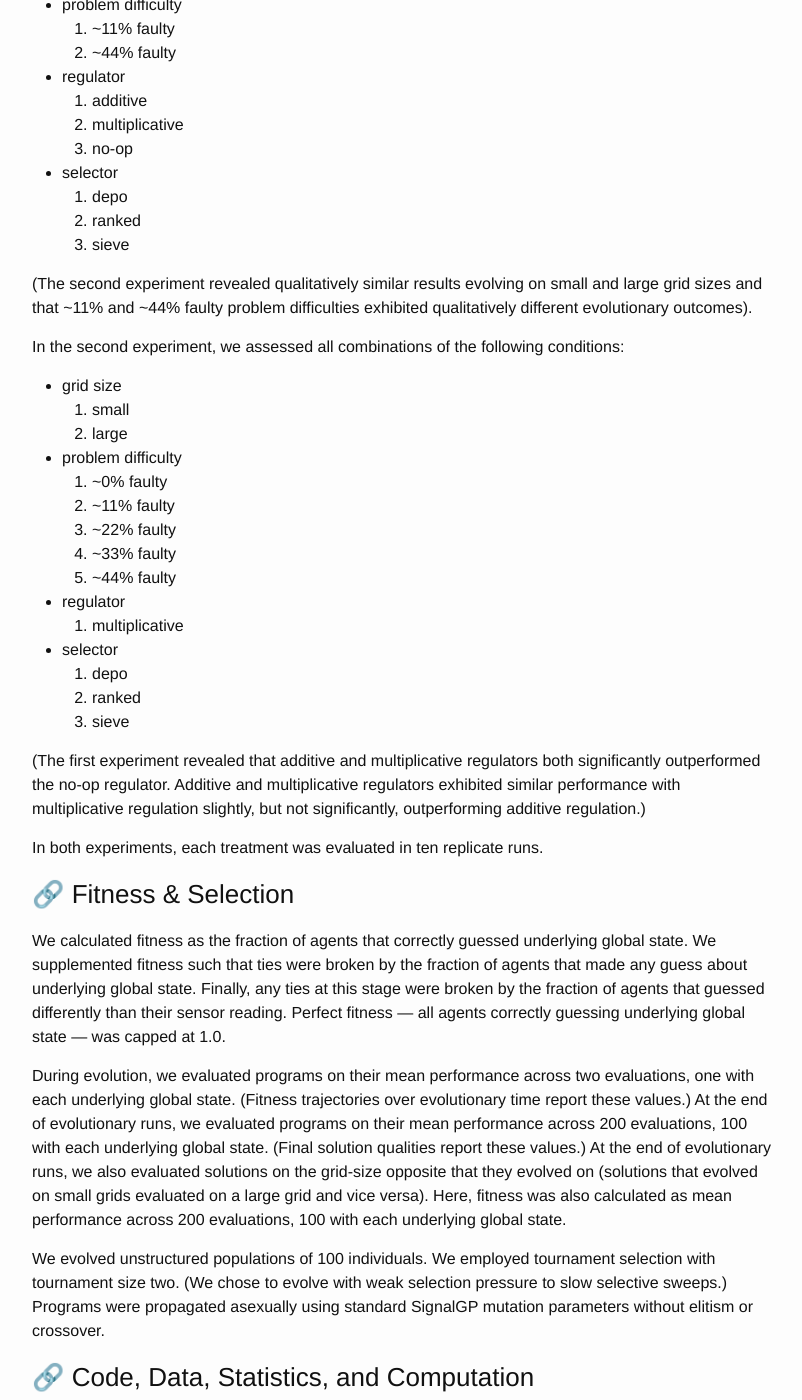
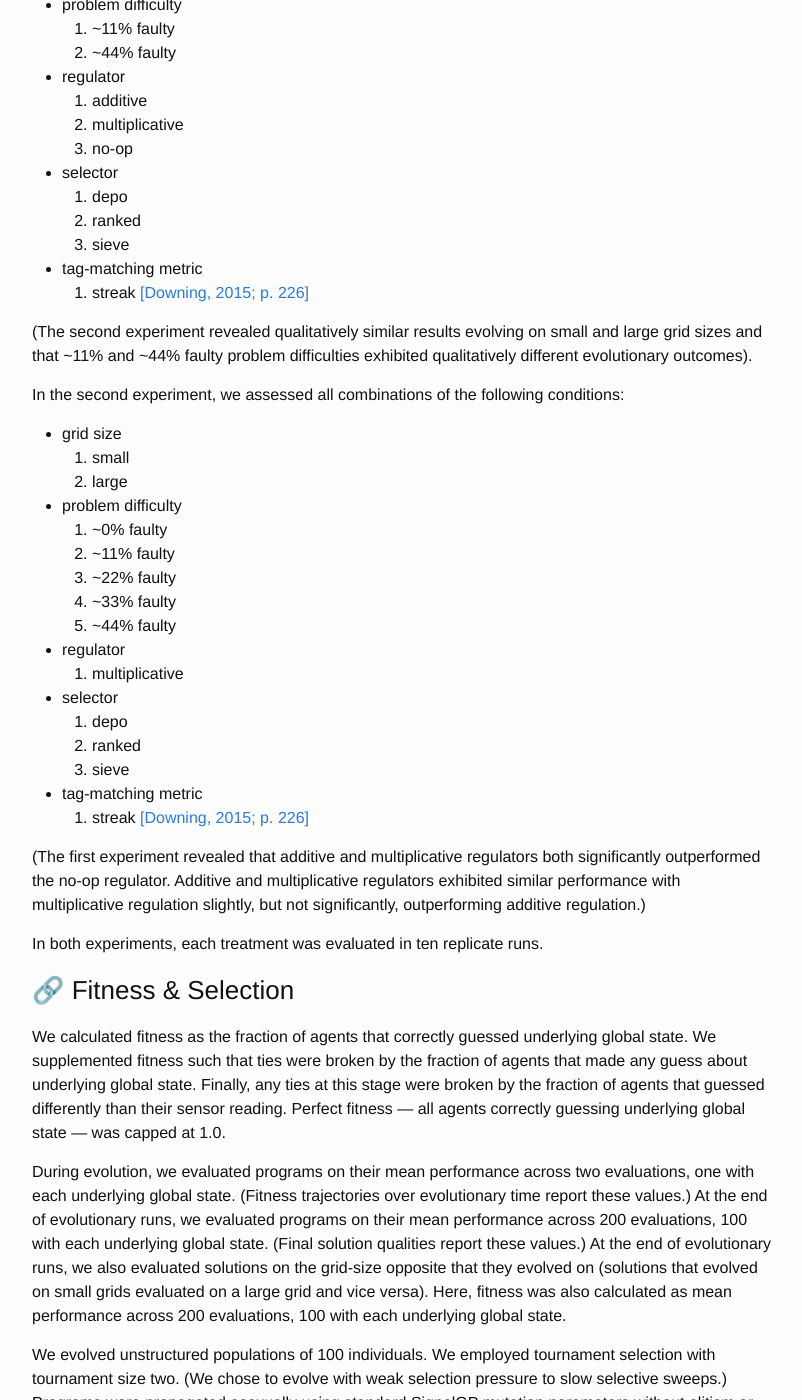
Before and after one commit to mmore500/mmore500.github.io, a Jekyll site: the page built from blog_professional/_posts/2019-12-16-depo-consensus.md, in a window 1280 px wide and 1400 px high, scrolled down 11049 px. Shown: the whole window, without its empty margins (238-1040 px from the left). Built offline with Jekyll 4.4.1, drawn with Linux system fonts in a browser that asks for light colours; emoji names are drawn with the system emoji font; comment, search, counter and statistics services are not loaded; some of the changed text lies outside the part shown.

Commit message:
Add info about tag-matching metric

```diff
--- a/blog_professional/_posts/2019-12-16-depo-consensus.md
+++ b/blog_professional/_posts/2019-12-16-depo-consensus.md
@@ -253,6 +253,8 @@ In the first experiment, we assessed all combinations of the following condition
   1. depo
   2. ranked
   3. sieve
+* tag-matching metric
+  1. streak [[Downing, 2015; p. 226]](#Downing2015Intelligence)
 
 (The second experiment revealed qualitatively similar results evolving on small and large grid sizes and that ~11% and ~44% faulty problem difficulties exhibited qualitatively different evolutionary outcomes).
 
@@ -272,6 +274,8 @@ In the second experiment, we assessed all combinations of the following conditio
   1. depo
   2. ranked
   3. sieve
+* tag-matching metric
+  1. streak [[Downing, 2015; p. 226]](#Downing2015Intelligence)
 
 (The first experiment revealed that additive and multiplicative regulators both significantly outperformed the no-op regulator.
 Additive and multiplicative regulators exhibited similar performance with multiplicative regulation slightly, but not significantly, outperforming additive regulation.)
@@ -460,6 +464,11 @@ With the addition of dynamic module dispatch via selector and regulator componen
 
 ## References
 
+<a name="Downing2015Intelligence"
+href="https://mitpress.mit.edu/books/intelligence-emerging">
+Downing, Keith L. Intelligence emerging: adaptivity and search in evolving neural systems. MIT Press, 2015.
+</a>
+
 <a name="Hintze2019evolutionarymethod"
 href="https://link.springer.com/chapter/10.1007/978-3-030-04735-1_2">
 Hintze, Arend, Jory Schossau, and Clifford Bohm. "The evolutionary Buffet method." Genetic Programming Theory and Practice XVI. Springer, Cham, 2019. 17-36.
```
